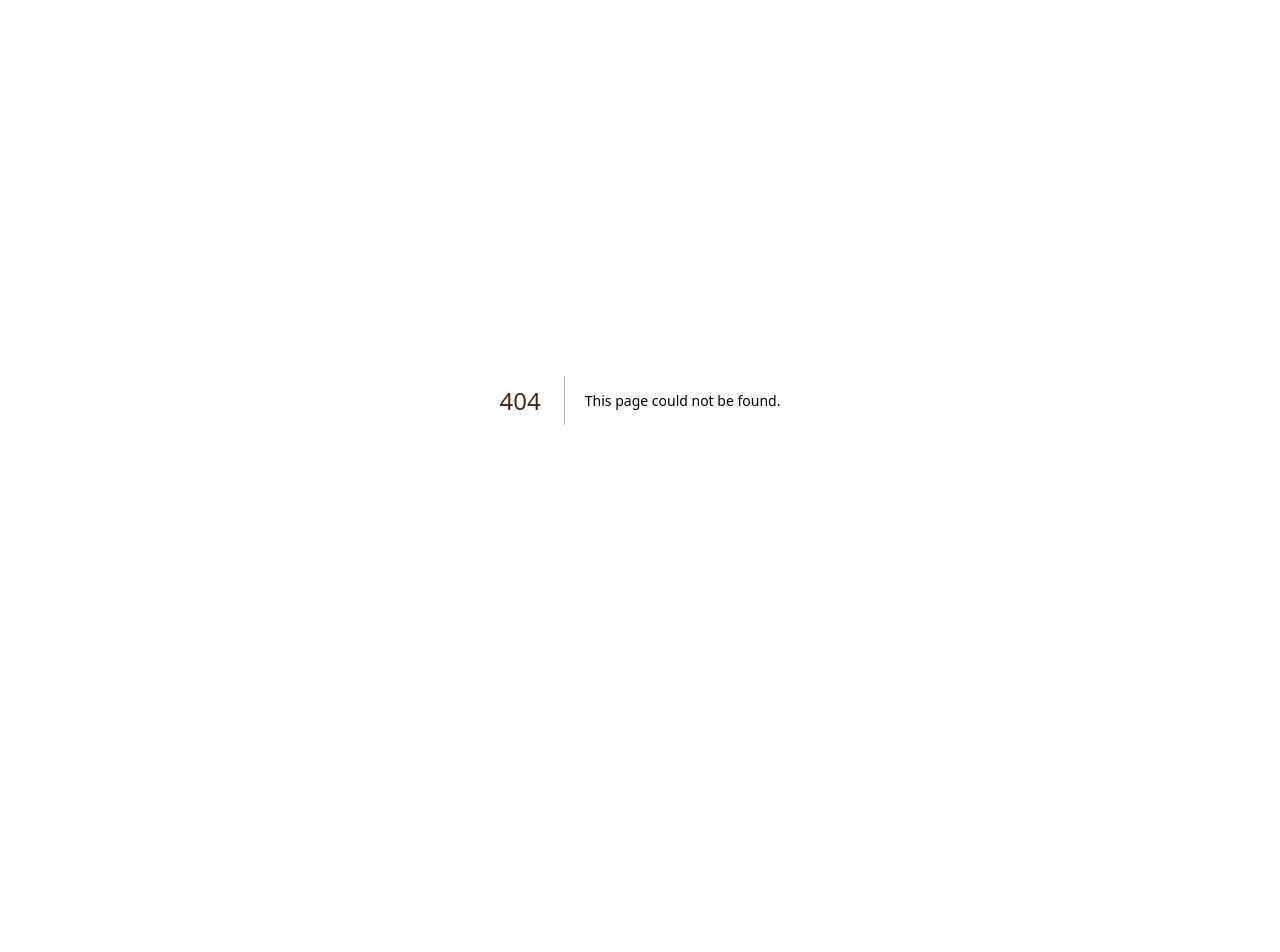
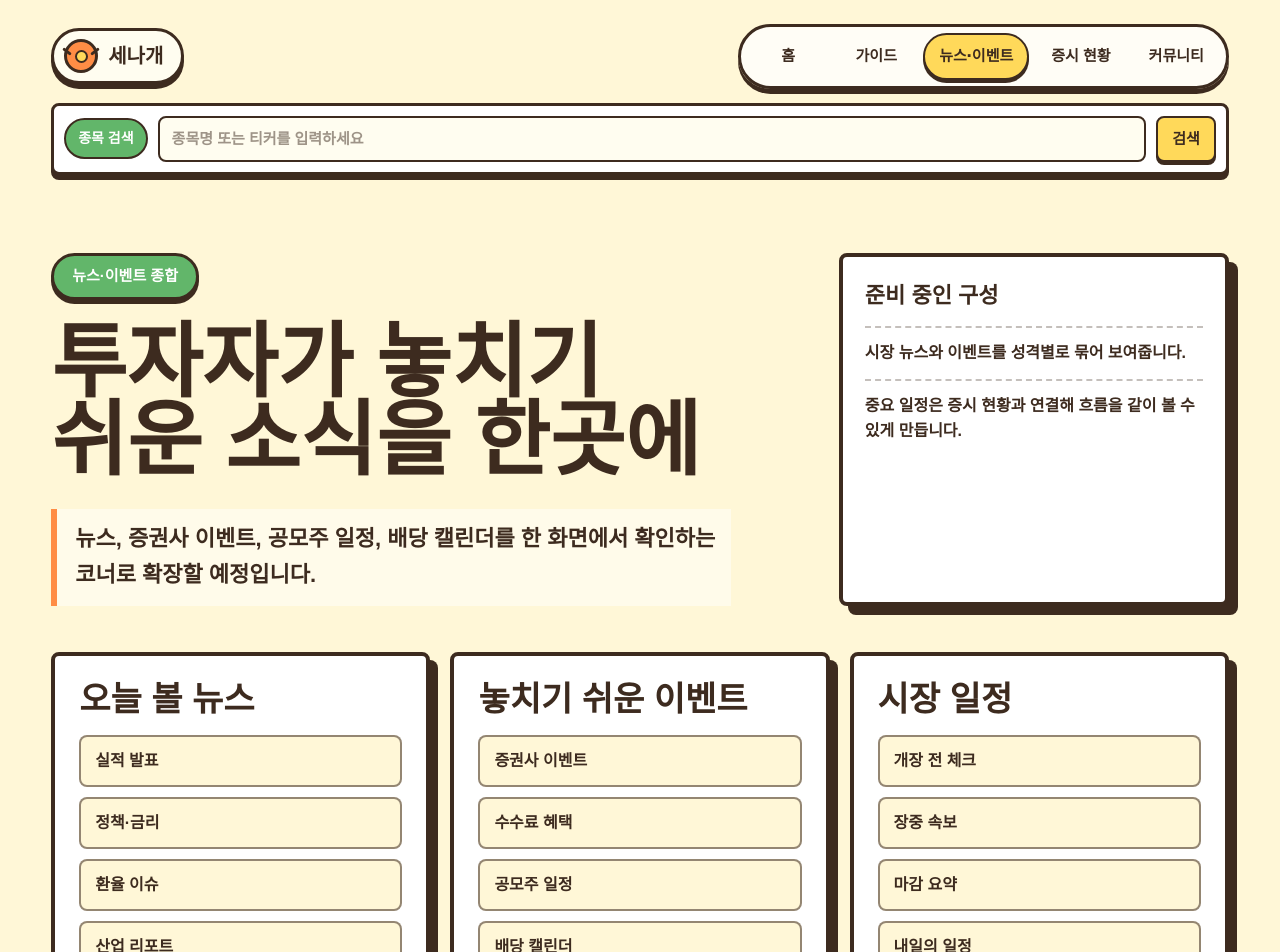
Before and after one commit to kwonjh0406/senagae, a Next.js app: page /news in a window 1280 px wide. Before the commit this address had no page. Shown: the top 952 px of the page. Before the commit the page ends 800 px from the top, so only its background shows below. Built offline with nearby package versions, Linux system fonts and the light colour scheme.

Commit message:
뉴스 이벤트와 증시 현황 탭 추가

```diff
--- a/app/components/AppHeader.tsx
+++ b/app/components/AppHeader.tsx
@@ -1,6 +1,6 @@
 import Link from "next/link";
 
-type MainSection = "community" | "guide" | "home";
+type MainSection = "community" | "guide" | "home" | "market" | "news";
 
 type SubNavItem = {
   href: string;
@@ -11,6 +11,8 @@ type SubNavItem = {
 const mainNavItems: { href: string; key: MainSection; label: string }[] = [
   { href: "/", key: "home", label: "홈" },
   { href: "/guide", key: "guide", label: "가이드" },
+  { href: "/news", key: "news", label: "뉴스·이벤트" },
+  { href: "/market", key: "market", label: "증시 현황" },
   { href: "/community", key: "community", label: "커뮤니티" },
 ];
 
@@ -46,6 +48,12 @@ export function AppHeader({
         </nav>
       </div>
 
+      <div className="stock-search" role="search" aria-label="종목 검색">
+        <label htmlFor="stock-search-input">종목 검색</label>
+        <input id="stock-search-input" placeholder="종목명 또는 티커를 입력하세요" />
+        <button type="button">검색</button>
+      </div>
+
       {subNavItems?.length ? (
         <nav className="section-nav" aria-label={subNavLabel ?? "섹션 메뉴"}>
           {subNavLabel ? <span>{subNavLabel}</span> : null}
--- a/app/globals.css
+++ b/app/globals.css
@@ -116,6 +116,54 @@ a {
   box-shadow: 0 3px 0 var(--ink);
 }
 
+.stock-search {
+  align-items: center;
+  background: #ffffff;
+  border: 3px solid var(--ink);
+  border-radius: 8px;
+  box-shadow: 0 5px 0 var(--ink);
+  display: grid;
+  gap: 10px;
+  grid-template-columns: auto minmax(180px, 1fr) auto;
+  margin-top: 14px;
+  padding: 10px;
+}
+
+.stock-search label {
+  background: var(--green);
+  border: 2px solid var(--ink);
+  border-radius: 999px;
+  color: #ffffff;
+  font-size: 14px;
+  font-weight: 1000;
+  padding: 8px 12px;
+}
+
+.stock-search input {
+  background: var(--paper);
+  border: 2px solid var(--ink);
+  border-radius: 8px;
+  color: var(--ink);
+  font: inherit;
+  font-size: 15px;
+  font-weight: 800;
+  min-width: 0;
+  padding: 10px 12px;
+}
+
+.stock-search button {
+  background: var(--yellow);
+  border: 2px solid var(--ink);
+  border-radius: 8px;
+  box-shadow: 0 3px 0 var(--ink);
+  color: var(--ink);
+  cursor: pointer;
+  font: inherit;
+  font-size: 15px;
+  font-weight: 1000;
+  padding: 10px 14px;
+}
+
 .section-nav {
   align-items: center;
   display: flex;
@@ -795,6 +843,96 @@ h1 {
   word-break: keep-all;
 }
 
+.info-panel-grid {
+  display: grid;
+  gap: 20px;
+  grid-template-columns: repeat(3, minmax(0, 1fr));
+  margin: 46px auto 0;
+  max-width: 1180px;
+}
+
+.info-panel {
+  background: #ffffff;
+  border: 4px solid var(--ink);
+  border-radius: 8px;
+  box-shadow: 8px 8px 0 var(--ink);
+  padding: 24px;
+}
+
+.info-panel h2 {
+  font-size: clamp(24px, 3vw, 34px);
+  font-weight: 1000;
+  line-height: 1.15;
+  margin: 0 0 16px;
+  word-break: keep-all;
+}
+
+.info-panel ul {
+  display: grid;
+  gap: 10px;
+  list-style: none;
+  margin: 0;
+  padding: 0;
+}
+
+.info-panel li {
+  background: #fff7d7;
+  border: 2px solid rgba(61, 43, 31, 0.55);
+  border-radius: 8px;
+  font-size: 16px;
+  font-weight: 900;
+  padding: 12px 14px;
+}
+
+.market-board {
+  display: grid;
+  gap: 22px;
+  grid-template-columns: minmax(0, 1.3fr) minmax(280px, 0.7fr);
+  margin: 46px auto 0;
+  max-width: 1180px;
+}
+
+.market-card-grid {
+  display: grid;
+  gap: 16px;
+  grid-template-columns: repeat(2, minmax(0, 1fr));
+}
+
+.market-card {
+  background: #ffffff;
+  border: 4px solid var(--ink);
+  border-radius: 8px;
+  box-shadow: 7px 7px 0 var(--ink);
+  padding: 22px;
+}
+
+.market-card span {
+  color: rgba(61, 43, 31, 0.72);
+  display: block;
+  font-size: 15px;
+  font-weight: 1000;
+  margin-bottom: 12px;
+}
+
+.market-card strong {
+  display: block;
+  font-size: clamp(28px, 5vw, 48px);
+  font-weight: 1000;
+  line-height: 1;
+}
+
+.market-card.up strong {
+  color: #df4b35;
+}
+
+.market-card.down strong {
+  color: #2e74bd;
+}
+
+.market-card.flat strong {
+  color: var(--deep-green);
+}
+
 .guide-card-grid {
   display: grid;
   gap: 20px;
@@ -1338,7 +1476,13 @@ h1 {
   }
 
   .guide-hero,
-  .guide-card-grid {
+  .guide-card-grid,
+  .info-panel-grid,
+  .market-board {
+    grid-template-columns: 1fr;
+  }
+
+  .stock-search {
     grid-template-columns: 1fr;
   }
 
@@ -1375,6 +1519,10 @@ h1 {
 
   .section-nav span {
     width: 100%;
+  }
+
+  .market-card-grid {
+    grid-template-columns: 1fr;
   }
 
   .hero-grid {
--- /dev/null
+++ b/app/market/page.tsx
@@ -0,0 +1,54 @@
+import { AppHeader } from "../components/AppHeader";
+
+const marketCards = [
+  { label: "코스피", tone: "up", value: "2,999.99" },
+  { label: "코스닥", tone: "up", value: "899.10" },
+  { label: "원달러", tone: "down", value: "1,234.50" },
+  { label: "나스닥 선물", tone: "flat", value: "18,888.00" },
+];
+
+const watchItems = ["주요 지수", "업종별 등락", "환율", "원자재", "해외 선물", "시장 일정"];
+
+export default function MarketPage() {
+  return (
+    <main className="guide-page">
+      <AppHeader active="market" />
+      <section className="guide-hero">
+        <div>
+          <p className="eyebrow">증시 현황</p>
+          <h1>시장 흐름을 빠르게 훑는 현황판</h1>
+          <p className="hero-description">
+            국내외 지수, 환율, 업종 흐름을 한눈에 보는 대시보드 형태로 확장할
+            예정입니다.
+          </p>
+        </div>
+        <aside className="guide-note" aria-label="증시 현황 안내">
+          <strong>현황판 방향</strong>
+          <ul>
+            <li>숫자만 나열하지 않고, 왜 움직였는지 읽을 수 있게 구성합니다.</li>
+            <li>뉴스·이벤트와 연결해 시장 흐름을 이어서 볼 수 있게 만듭니다.</li>
+          </ul>
+        </aside>
+      </section>
+
+      <section className="market-board" aria-label="증시 현황 예시">
+        <div className="market-card-grid">
+          {marketCards.map((card) => (
+            <article className={`market-card ${card.tone}`} key={card.label}>
+              <span>{card.label}</span>
+              <strong>{card.value}</strong>
+            </article>
+          ))}
+        </div>
+        <div className="info-panel market-watch">
+          <h2>나중에 붙일 항목</h2>
+          <ul>
+            {watchItems.map((item) => (
+              <li key={item}>{item}</li>
+            ))}
+          </ul>
+        </div>
+      </section>
+    </main>
+  );
+}
--- /dev/null
+++ b/app/news/page.tsx
@@ -0,0 +1,54 @@
+import { AppHeader } from "../components/AppHeader";
+
+const newsGroups = [
+  {
+    items: ["실적 발표", "정책·금리", "환율 이슈", "산업 리포트"],
+    title: "오늘 볼 뉴스",
+  },
+  {
+    items: ["증권사 이벤트", "수수료 혜택", "공모주 일정", "배당 캘린더"],
+    title: "놓치기 쉬운 이벤트",
+  },
+  {
+    items: ["개장 전 체크", "장중 속보", "마감 요약", "내일의 일정"],
+    title: "시장 일정",
+  },
+];
+
+export default function NewsPage() {
+  return (
+    <main className="guide-page">
+      <AppHeader active="news" />
+      <section className="guide-hero">
+        <div>
+          <p className="eyebrow">뉴스·이벤트 종합</p>
+          <h1>투자자가 놓치기 쉬운 소식을 한곳에</h1>
+          <p className="hero-description">
+            뉴스, 증권사 이벤트, 공모주 일정, 배당 캘린더를 한 화면에서 확인하는
+            코너로 확장할 예정입니다.
+          </p>
+        </div>
+        <aside className="guide-note" aria-label="뉴스 이벤트 안내">
+          <strong>준비 중인 구성</strong>
+          <ul>
+            <li>시장 뉴스와 이벤트를 성격별로 묶어 보여줍니다.</li>
+            <li>중요 일정은 증시 현황과 연결해 흐름을 같이 볼 수 있게 만듭니다.</li>
+          </ul>
+        </aside>
+      </section>
+
+      <section className="info-panel-grid" aria-label="뉴스 이벤트 영역">
+        {newsGroups.map((group) => (
+          <article className="info-panel" key={group.title}>
+            <h2>{group.title}</h2>
+            <ul>
+              {group.items.map((item) => (
+                <li key={item}>{item}</li>
+              ))}
+            </ul>
+          </article>
+        ))}
+      </section>
+    </main>
+  );
+}
```
